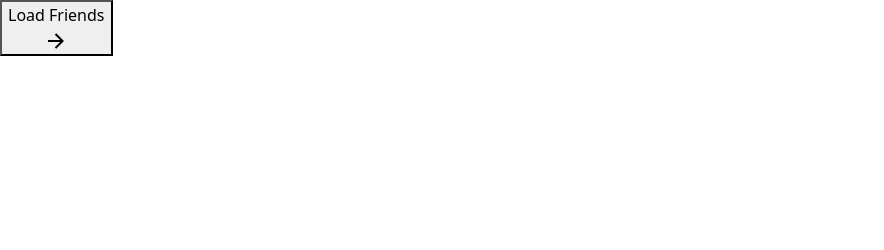
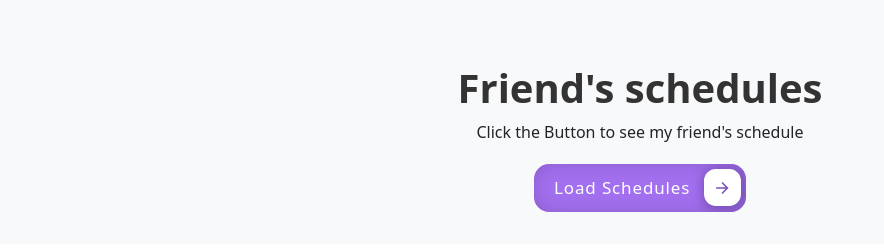
Before and after one commit to zahrevans/ajaxschedules, a plain HTML site: page index.html in a window 1280 px wide. Shown: the whole page, without its empty margins (0-884 px from the left). Drawn offline with nearby package versions, Linux system fonts and the light colour scheme.

Commit message:
finished

```diff
--- a/index.html
+++ b/index.html
@@ -16,7 +16,7 @@
       integrity="sha384-T3c6CoIi6uLrA9TneNEoa7RxnatzjcDSCmG1MXxSR1GAsXEV/Dwwykc2MPK8M2HN"
       crossorigin="anonymous"
     />
-    <link rel="stylesheet" href="style.css">
+    <link rel="stylesheet" href="style.css" />
   </head>
 
   <body>
@@ -24,8 +24,10 @@
       <!-- place navbar here -->
     </header>
     <main>
+      <h1>Friend's schedules</h1>
+      <p>Click the Button to see my friend's schedule</p>
       <button id="loadBtn" class="cssbuttons-io-button mb-4">
-        Load Friends
+        Load Schedules
         <div class="icon">
           <svg
             height="24"
@@ -42,7 +44,6 @@
         </div>
       </button>
       <div class="container my-4">
-
         <div id="filterContainer" class="mb-3" style="display: none">
           <label for="personSelect" class="form-label fw-bold"
             >Select a person:</label
--- a/style.css
+++ b/style.css
@@ -0,0 +1,83 @@
+body {
+  background-color: #f8f9fa;
+  text-align: center;
+  contain: content;
+}
+
+h1 {
+  font-weight: bold;
+  color: #333;
+  margin-top: 5%;
+}
+
+.card {
+  transition: transform 0.2s;
+  margin-left: 3%;
+  margin-right: 3%;
+}
+
+.card:hover {
+  transform: scale(1.1);
+  z-index: 1;
+
+}
+
+/* ===== (From Uiverse.io by adamgiebl) ===== */
+.cssbuttons-io-button {
+  background: #a370f0;
+  color: white;
+  font-family: inherit;
+  padding: 0.35em;
+  padding-left: 1.2em;
+  font-size: 17px;
+  font-weight: 500;
+  border-radius: 0.9em;
+  border: none;
+  letter-spacing: 0.05em;
+  display: flex;
+  align-items: center;
+  box-shadow: inset 0 0 1.6em -0.6em #714da6;
+  overflow: hidden;
+  position: relative;
+  height: 2.8em;
+  padding-right: 3.3em;
+  cursor: pointer;
+  margin: 20px auto;
+}
+
+.cssbuttons-io-button .icon {
+  background: white;
+  margin-left: 1em;
+  position: absolute;
+  display: flex;
+  align-items: center;
+  justify-content: center;
+  height: 2.2em;
+  width: 2.2em;
+  border-radius: 0.7em;
+  box-shadow: 0.1em 0.1em 0.6em 0.2em #7b52b9;
+  right: 0.3em;
+  transition: all 0.3s;
+}
+
+.cssbuttons-io-button:hover .icon {
+  width: calc(100% - 0.6em);
+}
+
+.cssbuttons-io-button .icon svg {
+  width: 1.1em;
+  transition: transform 0.3s;
+  color: #7b52b9;
+}
+
+.cssbuttons-io-button:hover .icon svg {
+  transform: translateX(0.1em);
+}
+
+.cssbuttons-io-button:active .icon {
+  transform: scale(0.95);
+}
+
+.badge {
+  background-color: rgb(60, 185, 226);
+}
```
